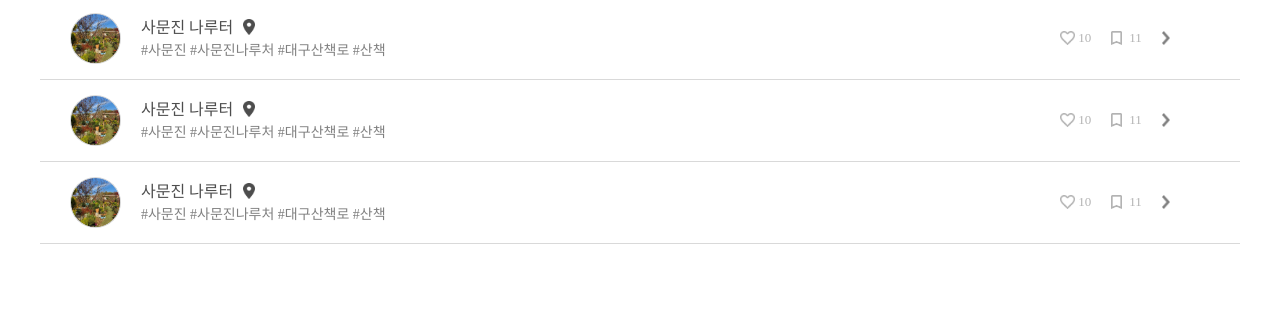
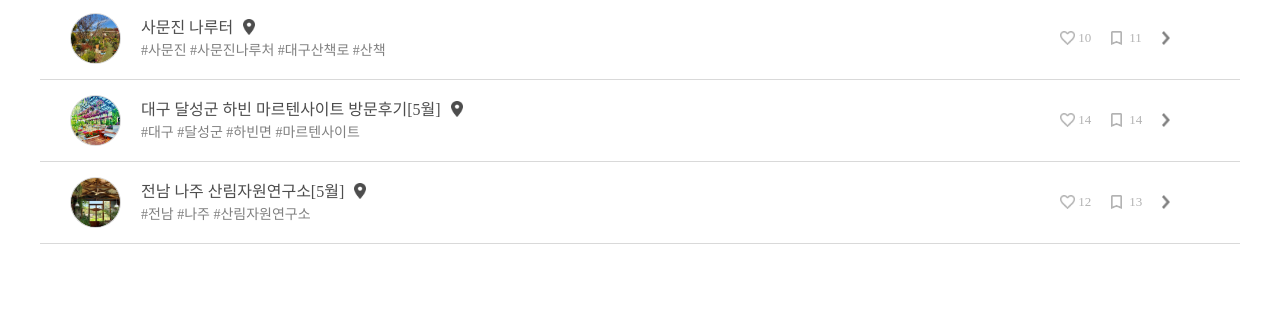
Before and after one commit to sott120/s-house-garden, a plain HTML site: page index.html in a window 1280 px wide. Shown: the part 2268-2589 px from the top of the page. Drawn offline with nearby package versions, Linux system fonts and the light colour scheme.

Commit message:
텍스트 수정

```diff
--- a/css/style.css
+++ b/css/style.css
@@ -489,6 +489,14 @@ figure > a > div::after {
 
 .trip1 {
     background-image: url(../img/photo_list/s210422_094249611.png);
+    background-size: cover;
+}
+.trip2 {
+    background-image: url(../img/photo_list/s210621_142629608.jpg);
+    background-size: cover;
+}
+.trip3 {
+    background-image: url(../img/photo_list/s210701_150503611.png);
     background-size: cover;
 }
 
--- a/index.html
+++ b/index.html
@@ -387,16 +387,16 @@
                 <article class="trip">
                     <div class="trip_wrap">
                         <a href="">
-                            <div class="trip_img trip1">
+                            <div class="trip_img trip2">
                                 <!-- <img src="img/photo_list/s210422_094249611.png" alt=""> -->
                             </div>
                             <div class="trip_txt">
-                                <span>사문진 나루터</span>
-                                <p>#사문진 #사문진나루처 #대구산책로 #산책</p>
+                                <span>대구 달성군 하빈 마르텐사이트 방문후기[5월]</span>
+                                <p>#대구 #달성군 #하빈면 #마르텐사이트</p>
                             </div>
                             <ul class="trip_ico">
-                                <li class="state_like dis_none">10</li>
-                                <li class="state_scrap dis_none">11</li>
+                                <li class="state_like dis_none">14</li>
+                                <li class="state_scrap dis_none">14</li>
                                 <li class="trip_arrow"></li>
                             </ul>
                         </a>
@@ -405,16 +405,16 @@
                 <article class="trip">
                     <div class="trip_wrap">
                         <a href="">
-                            <div class="trip_img trip1">
+                            <div class="trip_img trip3">
                                 <!-- <img src="img/photo_list/s210422_094249611.png" alt=""> -->
                             </div>
                             <div class="trip_txt">
-                                <span>사문진 나루터</span>
-                                <p>#사문진 #사문진나루처 #대구산책로 #산책</p>
+                                <span>전남 나주 산림자원연구소[5월]</span>
+                                <p>#전남 #나주 #산림자원연구소</p>
                             </div>
                             <ul class="trip_ico">
-                                <li class="state_like dis_none">10</li>
-                                <li class="state_scrap dis_none">11</li>
+                                <li class="state_like dis_none">12</li>
+                                <li class="state_scrap dis_none">13</li>
                                 <li class="trip_arrow"></li>
                             </ul>
                         </a>
```
Also changed, not shown: sub/community.html (+3 -3 lines).
